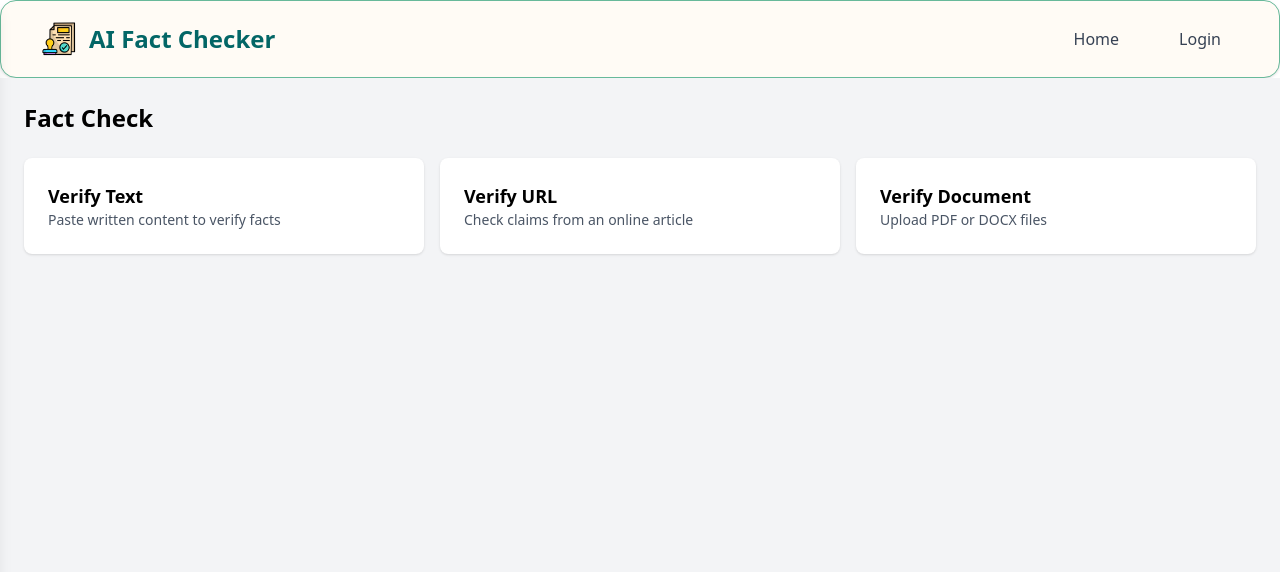
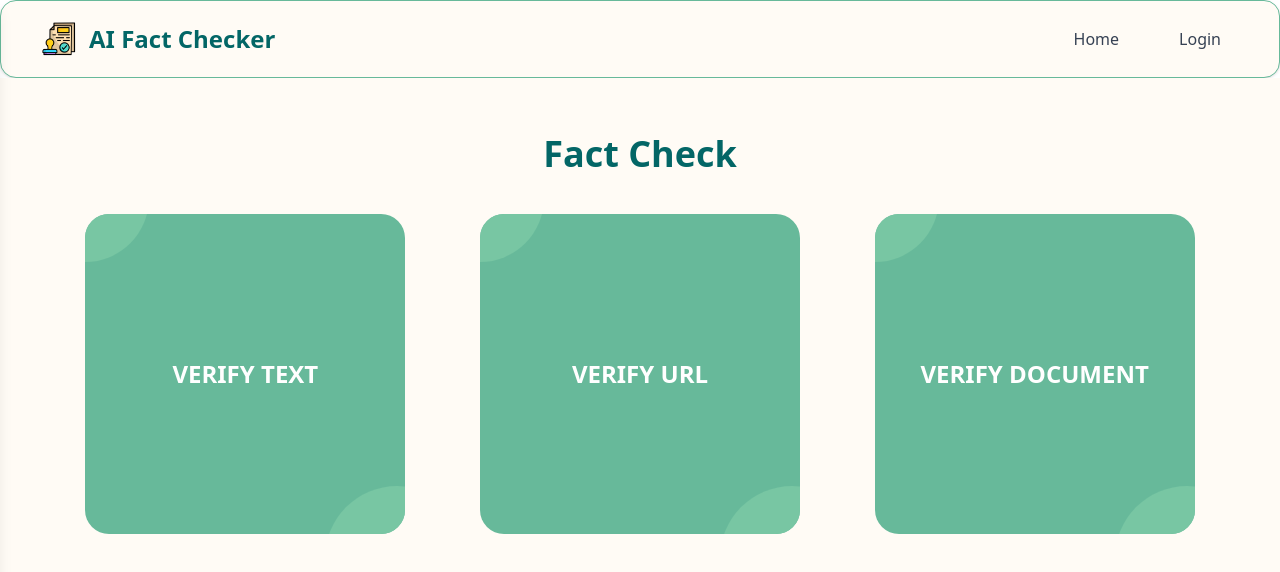
Before and after one commit to Me-shefali/AI-fact-checker, a React (Vite) app in the folder client/: page / in a window 1280 px wide. Shown: the top 572 px of the page. Built offline with nearby package versions, Linux system fonts and the light colour scheme.

Commit message:
post review changes

```diff
--- a/client/src/pages/Home.jsx
+++ b/client/src/pages/Home.jsx
@@ -3,56 +3,50 @@ import TextInputComponent from "../components/TextInputComponent";
 import FileUploadComponent from "../components/FileUploadComponent";
 import URLInputComponent from "../components/URLInputComponent";
 import ResultComponent from "../components/ResultComponent";
+import Card from "../components/Card";
 
-
-function Home() {
+function Home({ isLoggedIn }) {
   const [activeInput, setActiveInput] = useState(null);
   const [result, setResult] = useState(null);
   return (
-    <div className="p-6 bg-gray-100 min-h-screen">
-      <h2 className="text-2xl font-bold mb-6">Fact Check</h2>
+    <div className="min-h-screen bg-[#fffbf5] flex flex-col items-center px-6 py-10">
+      <div className="w-full max-w-6xl justify-items-center">
+        <h2 className="text-4xl font-bold mb-6 text-[#036666] p-4">Fact Check</h2>
+      </div>
 
       {/* Show selection cards ONLY when nothing is selected */}
       {!activeInput && (
-        <div className="grid grid-cols-1 md:grid-cols-3 gap-4">
-          <div
+          <div className="w-full max-w-6xl">
+            <div className="grid gap-8 justify-items-center
+                          grid-cols-1
+                          sm:grid-cols-2
+                          lg:grid-cols-3"
+            >
+              <Card
+                title="Verify Text"
+                description="Paste written content to verify facts"
                 onClick={() => setActiveInput("text")}
-            className="cursor-pointer bg-white p-6 rounded-lg shadow hover:shadow-md"
-          >
-            <h3 className="text-lg font-semibold">Verify Text</h3>
-            <p className="text-sm text-gray-600">
-              Paste written content to verify facts
-            </p>
-          </div>
-
-          <div
+              />
+              <Card
+                title="Verify URL"
+                description="Check claims from an online article"
                 onClick={() => setActiveInput("url")}
-            className="cursor-pointer bg-white p-6 rounded-lg shadow hover:shadow-md"
-          >
-            <h3 className="text-lg font-semibold">Verify URL</h3>
-            <p className="text-sm text-gray-600">
-              Check claims from an online article
-            </p>
-          </div>
-
-          <div
+              />
+              <Card
+                title="Verify Document"
+                description="Upload PDF or DOCX files"
                 onClick={() => setActiveInput("file")}
-            className="cursor-pointer bg-white p-6 rounded-lg shadow hover:shadow-md"
-          >
-            <h3 className="text-lg font-semibold">Verify Document</h3>
-            <p className="text-sm text-gray-600">
-              Upload PDF or DOCX files
-            </p>
+              />
             </div>
           </div>
         )}
 
       {/* Show input + result AFTER selection */}
        {activeInput && (
-        <>
+          <div className="w-full max-w-4xl">
               <button
               onClick={() => setActiveInput(null)}
-            className="mb-4 text-blue-600 underline"
+              className="mb-4 underline"
               >
               ← Change input type
               </button>
@@ -62,11 +56,10 @@ function Home() {
               {activeInput === "file" && <FileUploadComponent onResult={setResult} />}
 
               {result && <ResultComponent result={result} onBack={() => setResult(null)} />}
-        </>
+          </div>
           )}
 
     </div>
   );
 }
-
 export default Home;
```
Lines whose indentation alone changed are shown as unchanged.
